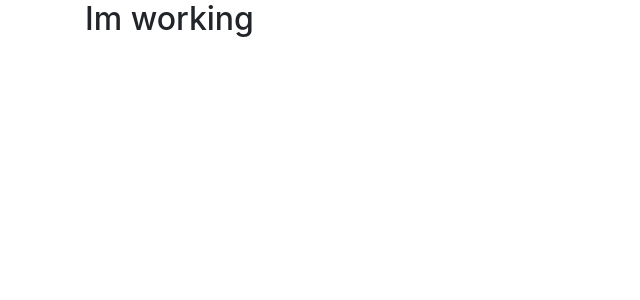
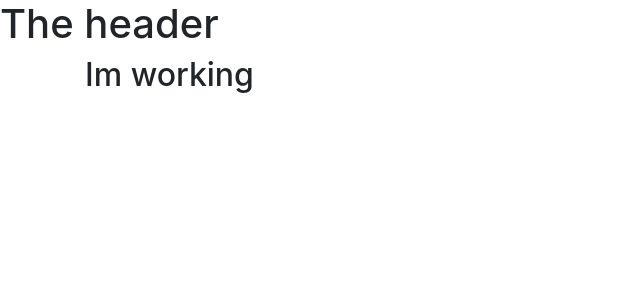
Before and after one commit to Julian-Mikolajczyk/Simple-shopping-app, an Angular app: page / in a window 1280 px wide. Shown: the top 300 px of the page, without its empty margins (0-640 px from the left). Built offline with nearby package versions, Linux system fonts and the light colour scheme.

Commit message:
Added simple header

```diff
--- a/src/app/app.component.html
+++ b/src/app/app.component.html
@@ -1,3 +1,5 @@
+<app-header></app-header>
+
 <div class="container">
   <div class="row">
     <div class="col-md-12">
--- a/src/app/app.module.ts
+++ b/src/app/app.module.ts
@@ -2,11 +2,13 @@
 import { NgModule } from '@angular/core';
 
 import { AppComponent } from './app.component';
+import { HeaderComponent } from './header/header.component';
 
 
 @NgModule({
   declarations: [
-    AppComponent
+    AppComponent,
+    HeaderComponent
   ],
   imports: [
     BrowserModule
--- /dev/null
+++ b/src/app/header/header.component.html
@@ -0,0 +1 @@
+<h1>The header</h1>
```
Also changed, not shown: src/app/header/header.component.ts (added, +11 -0 lines).
